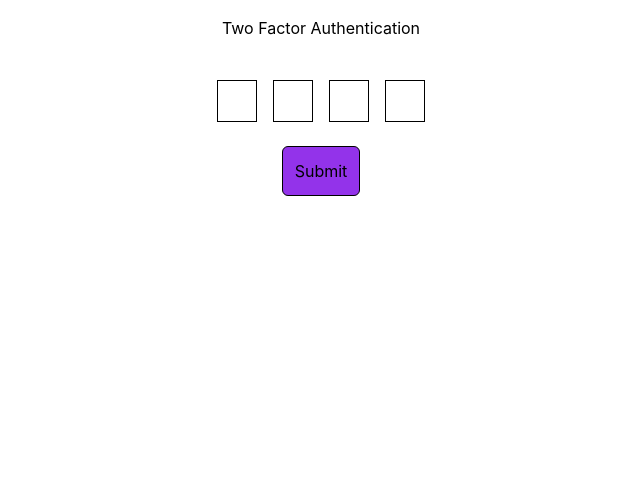
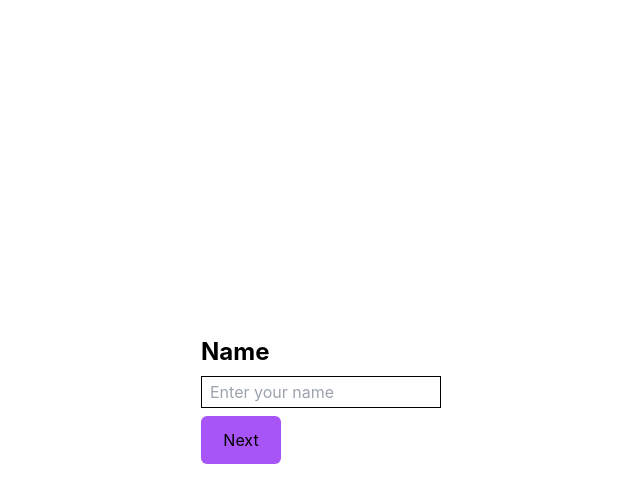
Before and after one commit to Krishan303/react-practice, a React (Create React App) app: page / in a window 1280 px wide. Shown: the top 502 px of the page, without its empty margins (319-959 px from the left). Built offline with nearby package versions, Linux system fonts and the light colour scheme; the HTML template or start-up script is replaced by a standard one.

Commit message:
Multi step form added

```diff
--- a/src/App.js
+++ b/src/App.js
@@ -1,6 +1,8 @@
 
 import './App.css';
 import Corousel from './imageCorousel.js/Corousel';
+import Form from './multiStepForm.js/Form';
+import Permission from './Permissions.js/Permission';
 import ShoppingComp from './shoppingList.js/ShoppingComp';
 import InputComponent from './twoFactorInput.js/InputComponent';
 import Counter from './undoableCounter.js/Counter';
@@ -11,7 +13,9 @@ function App() {
     {/* <Counter/> */}
     {/* <ShoppingComp/> */}
     {/* <Corousel/> */}
-    <InputComponent/>
+    {/* <InputComponent/> */}
+    {/* <Permission/> */}
+    <Form/>
     </div>
   );
 }
--- /dev/null
+++ b/src/Permissions.js/Permission.js
@@ -0,0 +1,96 @@
+// Groups the permissions based on the tab field.
+// Displays each group in a separate section (e.g., a box with a title corresponding to the tab value).
+// Renders each permission inside its respective group with a checkbox, where checking/unchecking it updates the state.
+// Implements an onChange function that logs the updated selection state when any checkbox is toggled.
+// export const permissions = [
+//   { "id": "create_provider", "description": "Create a provider." , tab: "asset"},
+//   { "id": "view_provider", "description": "View provider details." , tab: "asset"},
+//   { "id": "edit_provider", "description": "Edit provider info." , tab: "asset"},
+//   { "id": "add_admin_user", "description": "Add an admin user." , tab: "asset"},
+//   { "id": "view_admin_user", "description": "View admin users." , tab: "project"},
+//   { "id": "add_acelavar_user", "description": "Add an Acelavar user."  , tab: "project"},
+//   { "id": "search_acelavar_user", "description": "Search Acelavar users." , tab: "project" },
+//   { "id": "add_user", "description": "Add a provider user."  , tab: "project"},
+//   { "id": "add_customer_user", "description": "Add a customer user."  , tab: "project"},
+//   { "id": "activate_user", "description": "Activate a provider user."  , tab: "setting"},
+//   { "id": "renewal_actions", "description": "Perform renewal actions."  , tab: "setting"},
+// ]
+
+import React, { useState } from "react";
+
+const Permission = () => {
+  const permissions = [
+    { id: "create_provider", description: "Create a provider.", tab: "asset" },
+    {
+      id: "view_provider",
+      description: "View provider details.",
+      tab: "asset",
+    },
+    { id: "edit_provider", description: "Edit provider info.", tab: "asset" },
+    { id: "add_admin_user", description: "Add an admin user.", tab: "asset" },
+    { id: "view_admin_user", description: "View admin users.", tab: "project" },
+    {
+      id: "add_acelavar_user",
+      description: "Add an Acelavar user.",
+      tab: "project",
+    },
+    {
+      id: "search_acelavar_user",
+      description: "Search Acelavar users.",
+      tab: "project",
+    },
+    { id: "add_user", description: "Add a provider user.", tab: "project" },
+    {
+      id: "add_customer_user",
+      description: "Add a customer user.",
+      tab: "project",
+    },
+    {
+      id: "activate_user",
+      description: "Activate a provider user.",
+      tab: "setting",
+    },
+    {
+      id: "renewal_actions",
+      description: "Perform renewal actions.",
+      tab: "setting",
+    },
+  ];
+
+  const [selected, setSelected] = useState({})
+
+  const groupPermission = permissions.reduce((acc, curr) => {
+    if (!acc[curr.tab]) {
+      acc[curr.tab] = [];
+    }
+    acc[curr.tab].push(curr);
+    return acc;
+  }, {});
+
+  console.log(Object.entries(groupPermission));
+
+  const handleCheckboxChange = (id) => {
+    setSelected({...selected , [id] : !selected[id]})
+    console.log("Updated State", selected);
+
+  }
+
+  return (
+    <div>
+      {Object.entries(groupPermission).map(([tab, permissions]) => (
+        <div>
+          <h1>{tab}</h1>
+          {permissions.map((permission) => (
+            <div>
+              <input type="checkbox"
+              onChange={() => handleCheckboxChange(permission.id)}/>
+              <span>{permission.description}</span>
+            </div>
+          ))}
+        </div>
+      ))}
+    </div>
+  );
+};
+
+export default Permission;
--- /dev/null
+++ b/src/multiStepForm.js/Form.js
@@ -0,0 +1,77 @@
+import React, { useState } from 'react'
+
+const Form = () => {
+    const data = [{
+        id : "name",
+        name : "Name",
+        placeholder: "Enter your name",
+        type: "text",
+        button: "Next"
+    },{
+        id : "email",
+        name : "Email",
+        placeholder: "Enter your email",
+        type: "email",
+        button: "Next"
+    },{
+        id : "dob",
+        name : "Date of Birth",
+        placeholder: "Enter your dob",
+        type: "DOB",
+        button: "Next"
+    },{
+        id : "password",
+        name : "Password",
+        placeholder: "Enter your password",
+        type: "password",
+        button: "Submit"
+    }]
+
+    const [formData, setFormData] = useState(data);
+    const [index, setIndex] = useState(0);
+    const [submittedData, setSubmittedData] = useState({
+        name: "", email: "", dob:"", password: ""
+    })
+
+    const handleNextClick = (e) => {
+        e.preventDefault();
+        if(index === formData.length - 1){
+            alert("Please Submit the form")
+        }else{
+        setIndex((idx) => idx+1)
+        }
+    }
+
+    const handleBackClick = (e) => {
+        e.preventDefault();
+        setIndex((idx) => idx-1)
+    }
+
+    const handleValueChange = (e) => {
+        const id = e.target.id;
+        const value = e.target.value;
+        const oldData = {...submittedData}
+        oldData[id] = value
+        setSubmittedData(oldData);
+        console.log(submittedData);
+    }
+
+  return (
+    <div className='flex content-center items-center h-[100vh] w-[100vw] justify-center'>
+        <form className='flex flex-col items-start'>
+            {index > 0 && <a href='/' onClick={handleBackClick}>Back</a>}
+            <span className='text-2xl font-bold'>{formData[index].name}</span>
+            <input className='w-60 h-8 border border-black outline-none p-2 my-2'
+            type={formData[index].type}
+            placeholder={formData[index].placeholder}
+            id={formData[index].id}
+            onChange={(e) => handleValueChange(e)}
+            value={submittedData[formData[index].id]}
+            />
+            <button className='bg-purple-500 p-3 w-20 rounded-md' onClick={(e) => handleNextClick(e)}>{formData[index].button}</button>
+        </form>
+    </div>
+  )
+}
+
+export default Form
```
